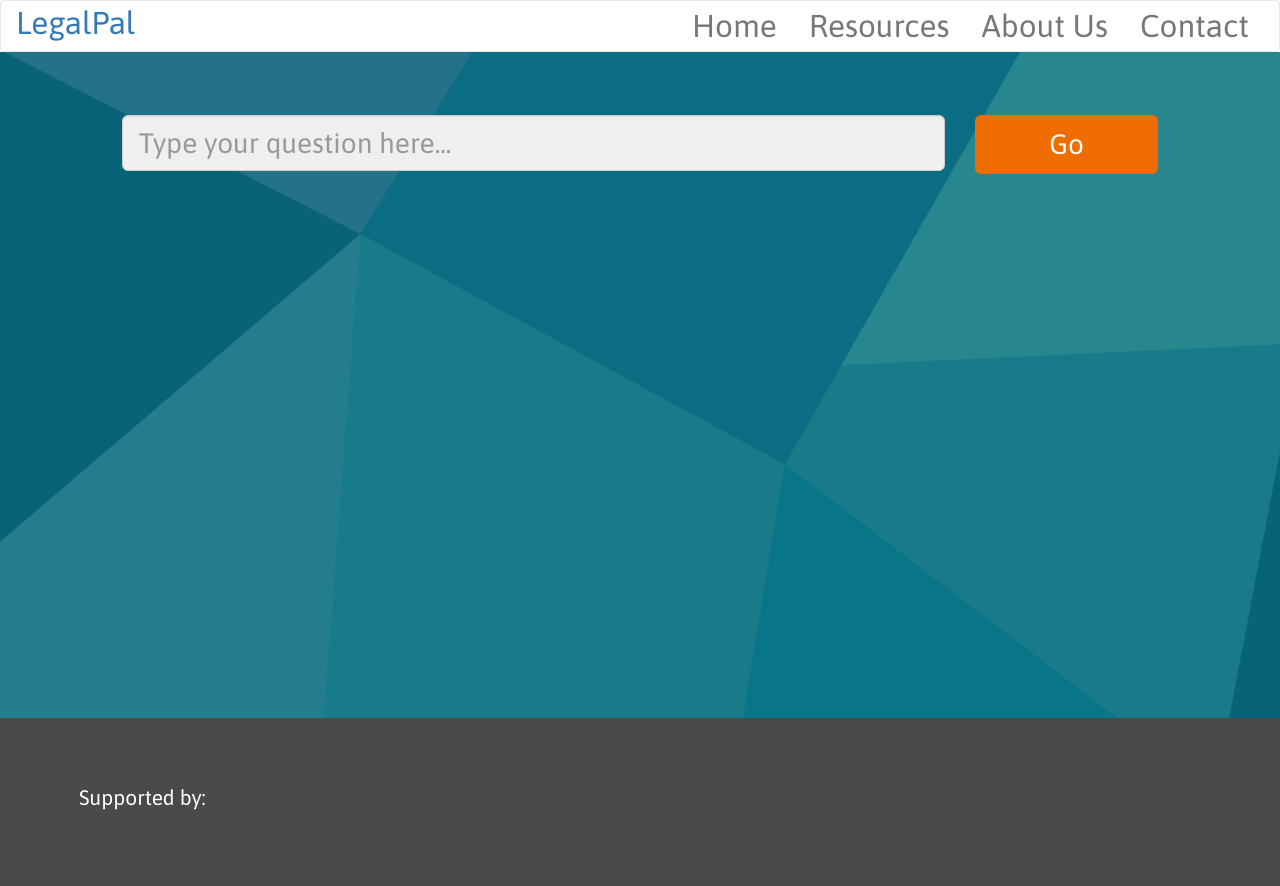
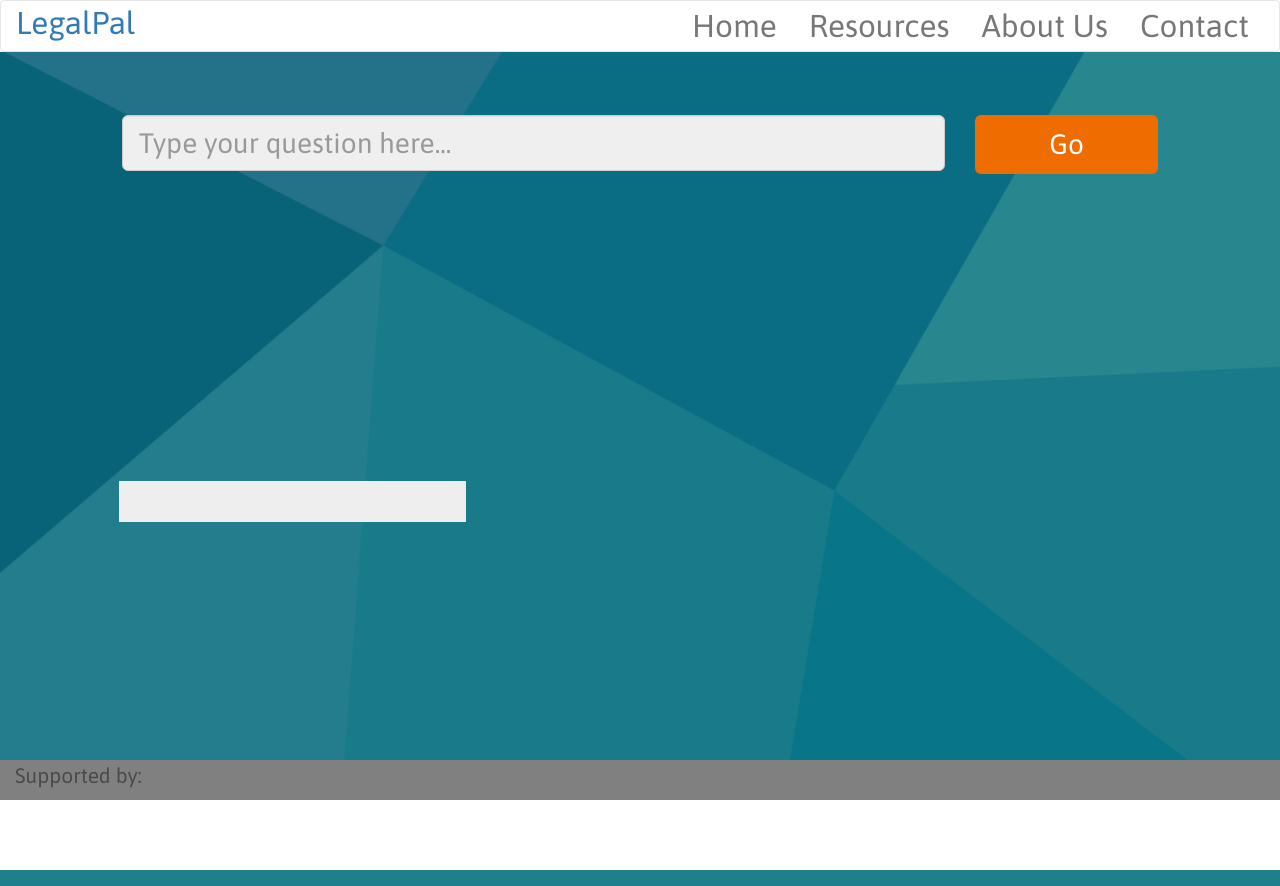
Before and after one commit to hackthesystemATX/txlaw, a Django app: page /resources/ in a window 1280 px wide. Run offline with Django 3.2, Linux system fonts and the light colour scheme; data that the repository does not hold is empty; some libraries are stand-ins or nearby versions.

Commit message:
attempt to fix resources

```diff
--- a/articles/static/css/style.css
+++ b/articles/static/css/style.css
@@ -20,7 +20,9 @@ body {
 	font-family:'Asap', sans-serif;
   color:#4A4A4A;
   height:100%;
+  padding-bottom: 70px;
 }
+
 
 p, a {
   font-size: 1.5em;
@@ -49,7 +51,6 @@ text below icons- 2em
 
 
 .section {
-  position:relative;
   padding: 10% 5% 10% 5%;
 }
 
@@ -72,16 +73,11 @@ text below icons- 2em
 }
 
 
-.navbar a {
-
+.footer {
+  background-color:gray;
+  width:100%;
 }
 
-
-footer {
-  background:#4A4A4A;
-  padding: 5%;
-  color:#fff;
-}
 
 
 /********* Landing; Jumbotron *********/
@@ -234,6 +230,7 @@ text below header- 2em
 
 .resourceitem {
   background-color: #eee;
+  padding:2%;
 }
 
 .resourcemod a {
--- a/articles/templates/base.html
+++ b/articles/templates/base.html
@@ -43,7 +43,7 @@
 
 
       <footer class="footer">
-        <div class="container">
+        <div class="container-fluid">
           <div class='row'>
             <div class="col-xs-2">
               <p>Supported by: </p>
--- a/articles/templates/resources.html
+++ b/articles/templates/resources.html
@@ -22,7 +22,7 @@
 
 		{% if categories %}
 		<div id="exploreModule" class="container-fluid text-center section">
-			<p id="explorecat">Explore common questions by topic:</p>
+			<p id="explorecat">Search by category:</p>
 			<div class="row">
 				{% for category in categories %}
 				<div id='resourceCat' class="col-xs-6 col-md-3">
@@ -39,11 +39,13 @@
 {% endif %}
 <div class='resoucemod section'>
 	<div class="row section">
-		{% for resource in resources %}
 		<div class='col-xs-4 resourceitem'>
+			{% for resource in resources %}
+
 			{% include 'resource.html' %}
+
+		{% endfor %}
 		</div>
-		{% endfor %}
 	</div>
 </div><!-- ResouceMod -->
 
--- a/articles/templates/results.html
+++ b/articles/templates/results.html
@@ -22,8 +22,8 @@
 	</div>
 
 
-
-	<div id="resultlist" class='section'>
+	<div class='section'>
+		<div id="resultlist" class='section col-md-8 col-md-offset-2'>
 
 			{% for article in articles %}
 				<div class="result">
@@ -33,6 +33,7 @@
 				</div>
 			{% endfor %}
 		</div><!-- resultlist -->
+	</div>
 
 </div>
 
```
Lines whose indentation alone changed are shown as unchanged.
